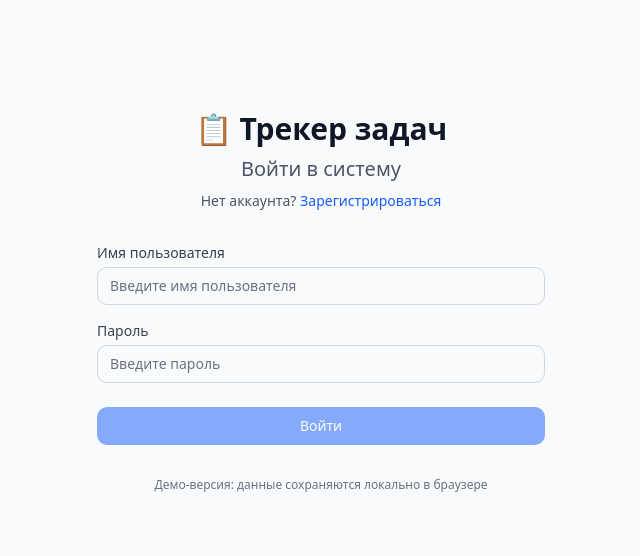
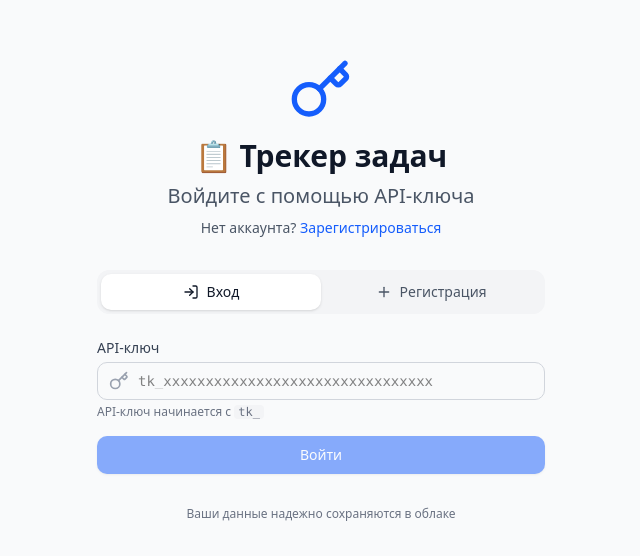
Before and after one commit to Clashrey/trackerclash, a React (Vite) app: page / in a window 1280 px wide. Shown: the part 110-666 px from the top of the page, without its empty margins (319-959 px from the left). Built offline with nearby package versions, Linux system fonts and the light colour scheme.

Commit message:
Update AuthForm.tsx

```diff
--- a/src/components/AuthForm.tsx
+++ b/src/components/AuthForm.tsx
@@ -1,18 +1,21 @@
 import React, { useState } from 'react'
+import { Key, Copy, Eye, EyeOff, Plus, LogIn, User } from 'lucide-react'
 import { LoadingSpinner } from './ui/LoadingSpinner'
+import { supabase, generateApiKey, validateApiKey, setUserContext } from '@/lib/supabase'
 
 export function AuthForm() {
-  const [isSignUp, setIsSignUp] = useState(false)
-  const [username, setUsername] = useState('')
-  const [password, setPassword] = useState('')
+  const [mode, setMode] = useState<'login' | 'register'>('login')
+  const [apiKey, setApiKey] = useState('')
+  const [userName, setUserName] = useState('')
+  const [generatedKey, setGeneratedKey] = useState('')
+  const [showKey, setShowKey] = useState(false)
   const [loading, setLoading] = useState(false)
   const [error, setError] = useState('')
+  const [copied, setCopied] = useState(false)
 
-  const handleSubmit = async (e: React.FormEvent) => {
-    e.preventDefault()
-
-    if (!username.trim() || !password.trim()) {
-      setError('Введите имя пользователя и пароль')
+  const handleLogin = async () => {
+    if (!validateApiKey(apiKey)) {
+      setError('Неверный формат API-ключа. Ключ должен начинаться с "tk_"')
       return
     }
 
@@ -20,107 +23,294 @@
     setError('')
 
     try {
-      // Упрощенная авторизация без Supabase Auth
-      // Генерируем уникальный ID пользователя на основе username
-      const userId = btoa(username.trim()).replace(/[^a-zA-Z0-9]/g, '').substring(0, 16)
+      // Временно устанавливаем контекст для поиска
+      await setUserContext('temp')
 
-      const user = {
-        id: userId,
-        username: username.trim(),
-        created_at: new Date().toISOString()
+      // Проверяем существование пользователя
+      const { data: user, error } = await supabase
+        .from('users')
+        .select('*')
+        .eq('api_key', apiKey)
+        .single()
+
+      if (error || !user) {
+        setError('API-ключ не найден или недействителен')
+        return
       }
 
-      // Сохраняем пользователя в localStorage
-      localStorage.setItem('current_user', JSON.stringify(user))
-      localStorage.setItem('user_password', password) // Для демо-целей
+      // Устанавливаем правильный контекст
+      await setUserContext(user.user_id)
+
+      // Обновляем последнюю активность
+      await supabase
+        .from('users')
+        .update({ last_active: new Date().toISOString() })
+        .eq('id', user.id)
+
+      // Сохраняем ключ
+      localStorage.setItem('tracker_api_key', apiKey)
 
       // Перезагружаем страницу для обновления состояния
       window.location.reload()
 
     } catch (err) {
-      setError('Произошла ошибка: ' + (err as Error).message)
+      setError('Ошибка при авторизации: ' + (err as Error).message)
+      console.error(err)
     } finally {
       setLoading(false)
     }
   }
 
+  const handleRegister = async () => {
+    if (!userName.trim()) {
+      setError('Введите имя пользователя')
+      return
+    }
+
+    setLoading(true)
+    setError('')
+
+    try {
+      const newApiKey = generateApiKey()
+      const userId = crypto.randomUUID()
+
+      // Устанавливаем контекст для нового пользователя
+      await setUserContext(userId)
+
+      const { data: user, error } = await supabase
+        .from('users')
+        .insert([
+          {
+            user_id: userId,
+            api_key: newApiKey,
+            name: userName.trim()
+          }
+        ])
+        .select()
+        .single()
+
+      if (error) {
+        if (error.code === '23505') { // unique violation
+          setError('Попробуйте еще раз - ключ уже существует')
+          return
+        }
+        throw error
+      }
+
+      setGeneratedKey(newApiKey)
+      setApiKey(newApiKey)
+    } catch (err) {
+      setError('Ошибка при создании аккаунта: ' + (err as Error).message)
+      console.error(err)
+    } finally {
+      setLoading(false)
+    }
+  }
+
+  const copyToClipboard = async (text: string) => {
+    try {
+      await navigator.clipboard.writeText(text)
+      setCopied(true)
+      setTimeout(() => setCopied(false), 2000)
+    } catch (err) {
+      console.error('Не удалось скопировать:', err)
+    }
+  }
+
+  if (generatedKey) {
+    return (
+      <div className="min-h-screen flex items-center justify-center bg-gray-50 py-12 px-4 sm:px-6 lg:px-8">
+        <div className="max-w-md w-full space-y-8">
+          <div className="text-center">
+            <Key className="h-16 w-16 text-blue-600 mx-auto mb-4" />
+            <h2 className="text-3xl font-extrabold text-gray-900">
+              Аккаунт создан!
+            </h2>
+            <p className="mt-2 text-gray-600">
+              Сохраните ваш API-ключ в безопасном месте
+            </p>
+          </div>
+
+          <div className="space-y-4">
+            <div>
+              <label className="block text-sm font-medium text-gray-700 mb-2">
+                Ваш API-ключ:
+              </label>
+              <div className="relative">
+                <input
+                  type={showKey ? 'text' : 'password'}
+                  value={generatedKey}
+                  readOnly
+                  className="w-full px-3 py-2 border border-gray-300 rounded-md bg-gray-50 font-mono text-sm focus:outline-none"
+                />
+                <div className="absolute right-2 top-1/2 transform -translate-y-1/2 flex space-x-1">
+                  <button
+                    onClick={() => setShowKey(!showKey)}
+                    className="p-1 text-gray-500 hover:text-gray-700 transition-colors"
+                  >
+                    {showKey ? <EyeOff size={16} /> : <Eye size={16} />}
+                  </button>
+                  <button
+                    onClick={() => copyToClipboard(generatedKey)}
+                    className="p-1 text-gray-500 hover:text-gray-700 transition-colors"
+                  >
+                    <Copy size={16} />
+                  </button>
+                </div>
+              </div>
+              {copied && (
+                <p className="text-green-600 text-sm mt-1">Скопировано!</p>
+              )}
+            </div>
+
+            <div className="bg-yellow-50 border border-yellow-200 rounded-md p-4">
+              <p className="text-yellow-800 text-sm">
+                <strong>Важно:</strong> Сохраните этот ключ! Он потребуется для входа в приложение.
+                Не передавайте его другим людям.
+              </p>
+            </div>
+
+            <button
+              onClick={() => {
+                setGeneratedKey('')
+                setMode('login')
+              }}
+              className="w-full flex justify-center py-2 px-4 border border-transparent rounded-md shadow-sm text-sm font-medium text-white bg-blue-600 hover:bg-blue-700 focus:outline-none focus:ring-2 focus:ring-offset-2 focus:ring-blue-500 transition-colors"
+            >
+              Продолжить к входу
+            </button>
+          </div>
+        </div>
+      </div>
+    )
+  }
+
   return (
     <div className="min-h-screen flex items-center justify-center bg-gray-50 py-12 px-4 sm:px-6 lg:px-8">
       <div className="max-w-md w-full space-y-8">
-        <div>
-          <h2 className="mt-6 text-center text-3xl font-extrabold text-gray-900">
+        <div className="text-center">
+          <Key className="h-16 w-16 text-blue-600 mx-auto mb-4" />
+          <h2 className="text-3xl font-extrabold text-gray-900">
             📋 Трекер задач
           </h2>
-          <h3 className="mt-2 text-center text-xl text-gray-600">
-            {isSignUp ? 'Создать аккаунт' : 'Войти в систему'}
+          <h3 className="mt-2 text-xl text-gray-600">
+            {mode === 'login'
+              ? 'Войдите с помощью API-ключа'
+              : 'Создайте новый аккаунт'
+            }
           </h3>
-          <p className="mt-2 text-center text-sm text-gray-600">
-            {isSignUp ? 'Уже есть аккаунт?' : 'Нет аккаунта?'}{' '}
+          <p className="mt-2 text-sm text-gray-600">
+            {mode === 'login' ? 'Нет аккаунта?' : 'Уже есть аккаунт?'}{' '}
             <button
               type="button"
               onClick={() => {
-                setIsSignUp(!isSignUp)
+                setMode(mode === 'login' ? 'register' : 'login')
                 setError('')
+                setApiKey('')
+                setUserName('')
               }}
-              className="font-medium text-blue-600 hover:text-blue-500"
+              className="font-medium text-blue-600 hover:text-blue-500 transition-colors"
             >
-              {isSignUp ? 'Войти' : 'Зарегистрироваться'}
+              {mode === 'login' ? 'Зарегистрироваться' : 'Войти'}
             </button>
           </p>
         </div>
-        <form className="mt-8 space-y-6" onSubmit={handleSubmit}>
-          <div className="space-y-4">
+
+        <div className="flex bg-gray-100 rounded-lg p-1 mb-6">
+          <button
+            onClick={() => setMode('login')}
+            className={`flex-1 py-2 px-4 rounded-md text-sm font-medium transition-colors flex items-center justify-center ${
+              mode === 'login'
+                ? 'bg-white text-gray-900 shadow-sm'
+                : 'text-gray-600 hover:text-gray-900'
+            }`}
+          >
+            <LogIn className="h-4 w-4 mr-2" />
+            Вход
+          </button>
+          <button
+            onClick={() => setMode('register')}
+            className={`flex-1 py-2 px-4 rounded-md text-sm font-medium transition-colors flex items-center justify-center ${
+              mode === 'register'
+                ? 'bg-white text-gray-900 shadow-sm'
+                : 'text-gray-600 hover:text-gray-900'
+            }`}
+          >
+            <Plus className="h-4 w-4 mr-2" />
+            Регистрация
+          </button>
+        </div>
+
+        {error && (
+          <div className="bg-red-50 border border-red-200 rounded-md p-3 mb-4">
+            <p className="text-red-800 text-sm">{error}</p>
+          </div>
+        )}
+
+        <form className="space-y-4" onSubmit={(e) => {
+          e.preventDefault()
+          mode === 'login' ? handleLogin() : handleRegister()
+        }}>
+          {mode === 'register' && (
             <div>
-              <label htmlFor="username" className="block text-sm font-medium text-gray-700">
+              <label htmlFor="username" className="block text-sm font-medium text-gray-700 mb-1">
                 Имя пользователя
               </label>
-              <input
-                id="username"
-                name="username"
-                type="text"
-                required
-                value={username}
-                onChange={(e) => setUsername(e.target.value)}
-                className="mt-1 appearance-none relative block w-full px-3 py-2 border border-gray-300 placeholder-gray-500 text-gray-900 rounded-md focus:outline-none focus:ring-blue-500 focus:border-blue-500 focus:z-10 sm:text-sm"
-                placeholder="Введите имя пользователя"
-              />
-            </div>
-            <div>
-              <label htmlFor="password" className="block text-sm font-medium text-gray-700">
-                Пароль
-              </label>
-              <input
-                id="password"
-                name="password"
-                type="password"
-                required
-                value={password}
-                onChange={(e) => setPassword(e.target.value)}
-                className="mt-1 appearance-none relative block w-full px-3 py-2 border border-gray-300 placeholder-gray-500 text-gray-900 rounded-md focus:outline-none focus:ring-blue-500 focus:border-blue-500 focus:z-10 sm:text-sm"
-                placeholder="Введите пароль"
-              />
-            </div>
-          </div>
-
-          {error && (
-            <div className="text-red-600 text-sm text-center bg-red-50 p-2 rounded">
-              {error}
+              <div className="relative">
+                <input
+                  id="username"
+                  type="text"
+                  value={userName}
+                  onChange={(e) => setUserName(e.target.value)}
+                  placeholder="Введите ваше имя"
+                  className="w-full px-3 py-2 pl-10 border border-gray-300 rounded-md focus:outline-none focus:ring-2 focus:ring-blue-500 focus:border-blue-500"
+                  disabled={loading}
+                />
+                <User className="h-5 w-5 text-gray-400 absolute left-3 top-1/2 transform -translate-y-1/2" />
+              </div>
             </div>
           )}
 
-          <div>
-            <button
-              type="submit"
-              disabled={loading || !username.trim() || !password.trim()}
-              className="group relative w-full flex justify-center py-2 px-4 border border-transparent text-sm font-medium rounded-md text-white bg-blue-600 hover:bg-blue-700 focus:outline-none focus:ring-2 focus:ring-offset-2 focus:ring-blue-500 disabled:opacity-50 disabled:cursor-not-allowed"
-            >
-              {loading ? <LoadingSpinner /> : (isSignUp ? 'Зарегистрироваться' : 'Войти')}
-            </button>
-          </div>
+          {mode === 'login' && (
+            <div>
+              <label htmlFor="apikey" className="block text-sm font-medium text-gray-700 mb-1">
+                API-ключ
+              </label>
+              <div className="relative">
+                <input
+                  id="apikey"
+                  type="password"
+                  value={apiKey}
+                  onChange={(e) => setApiKey(e.target.value)}
+                  placeholder="tk_xxxxxxxxxxxxxxxxxxxxxxxxxxxxxxxx"
+                  className="w-full px-3 py-2 pl-10 border border-gray-300 rounded-md focus:outline-none focus:ring-2 focus:ring-blue-500 focus:border-blue-500 font-mono text-sm"
+                  disabled={loading}
+                />
+                <Key className="h-5 w-5 text-gray-400 absolute left-3 top-1/2 transform -translate-y-1/2" />
+              </div>
+              <p className="text-xs text-gray-500 mt-1">
+                API-ключ начинается с <code className="bg-gray-100 px-1 rounded">tk_</code>
+              </p>
+            </div>
+          )}
+
+          <button
+            type="submit"
+            disabled={loading || (mode === 'login' && !apiKey) || (mode === 'register' && !userName)}
+            className="w-full flex justify-center py-2 px-4 border border-transparent rounded-md shadow-sm text-sm font-medium text-white bg-blue-600 hover:bg-blue-700 focus:outline-none focus:ring-2 focus:ring-offset-2 focus:ring-blue-500 disabled:opacity-50 disabled:cursor-not-allowed transition-colors"
+          >
+            {loading ? (
+              <LoadingSpinner />
+            ) : mode === 'login' ? (
+              'Войти'
+            ) : (
+              'Создать аккаунт'
+            )}
+          </button>
         </form>
 
         <div className="text-center text-xs text-gray-500 mt-4">
-          Демо-версия: данные сохраняются локально в браузере
+          Ваши данные надежно сохраняются в облаке
         </div>
       </div>
     </div>
```
